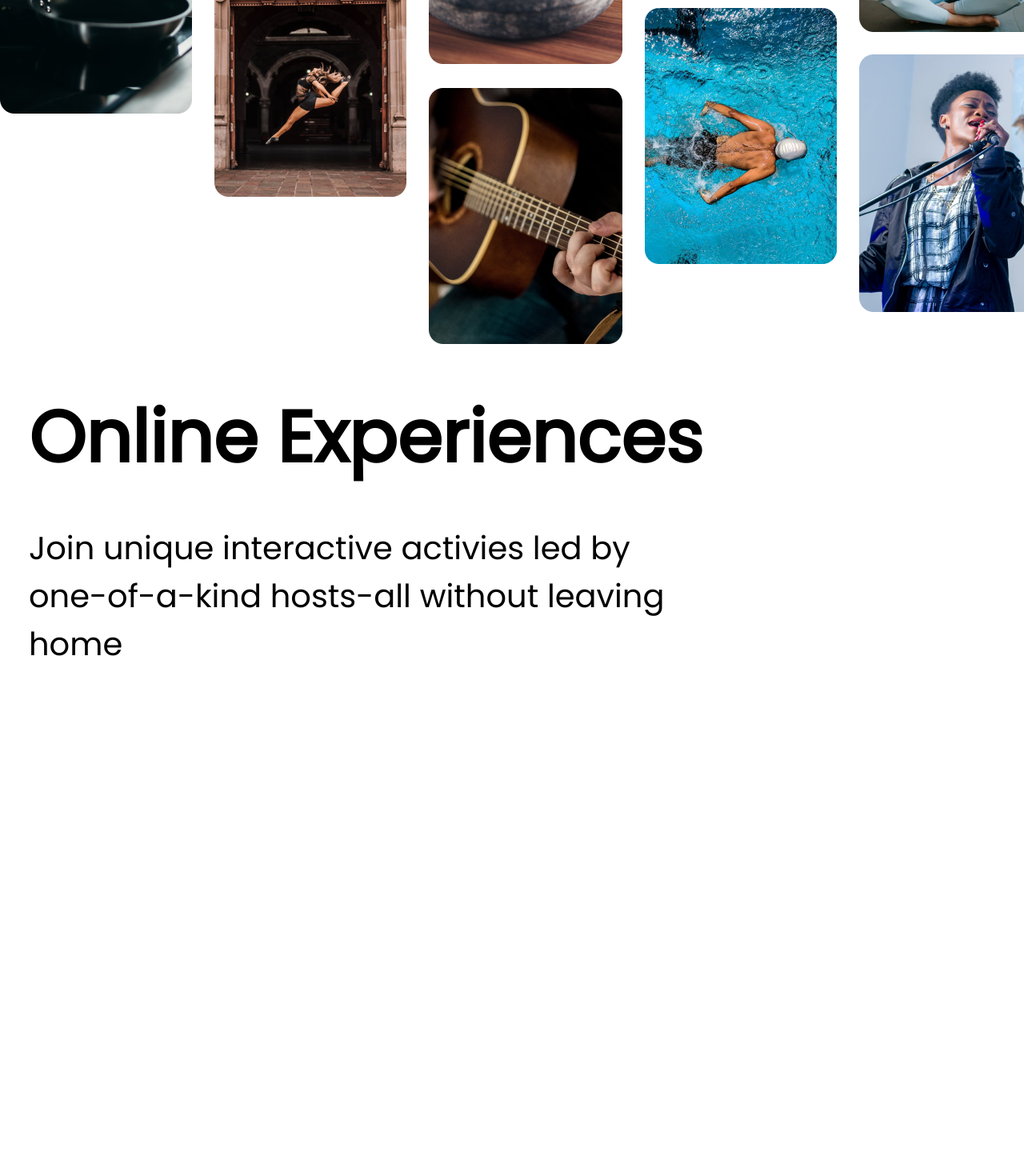
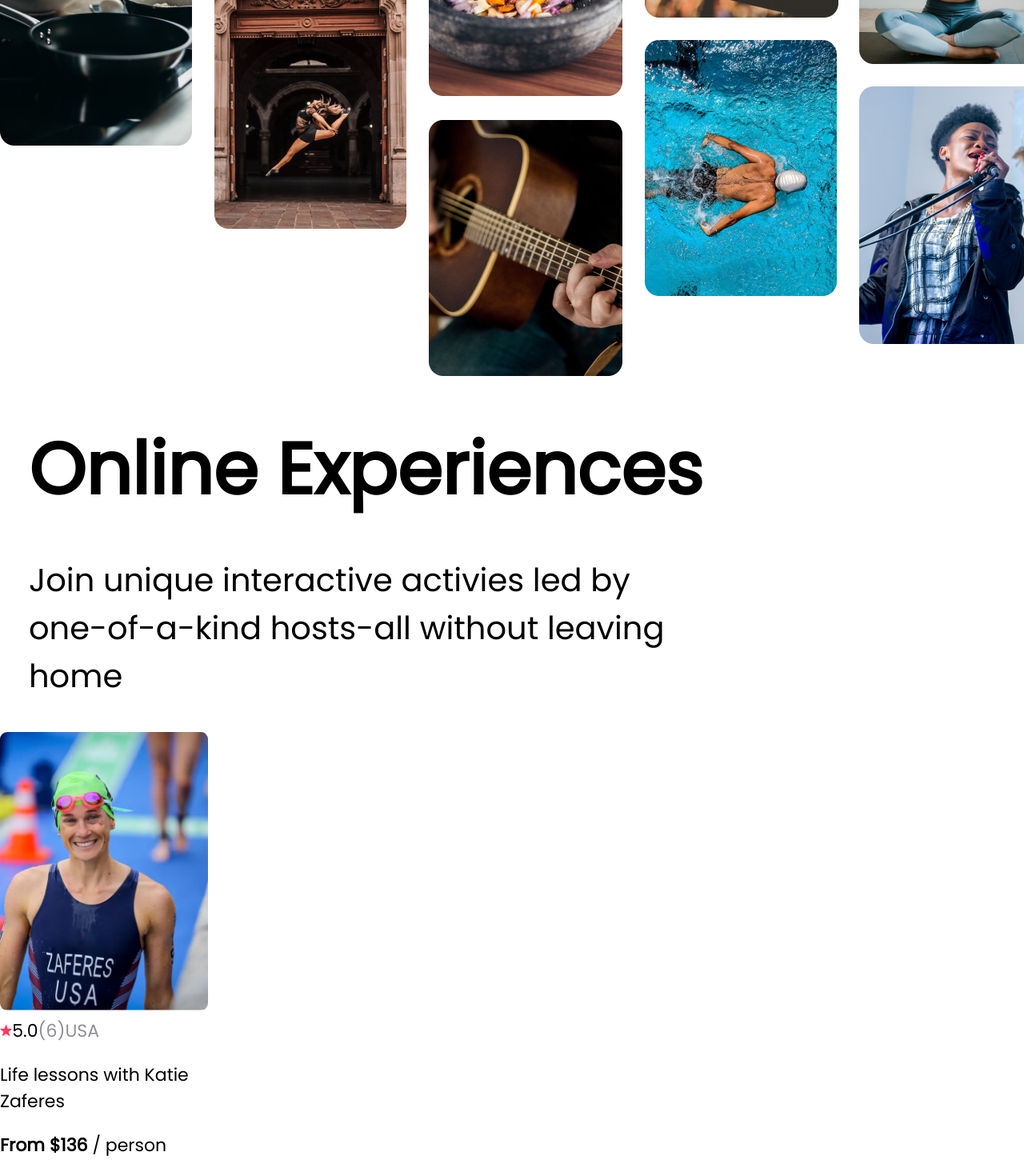
Before and after one commit to htder/scrimba-react, a React (Create React App) app in the folder airbnb-exp-clone/: page / in a window 1280 px wide. Shown: the part 460-1930 px from the top of the page at 80% size. Before the commit the page ends 1335 px from the top, so only its background shows below. Built offline with nearby package versions, Linux system fonts and the light colour scheme.

Commit message:
sytled card component

```diff
--- a/airbnb-exp-clone/src/App.css
+++ b/airbnb-exp-clone/src/App.css
@@ -2,6 +2,15 @@
 
 * {
   box-sizing: border-box;
+  font-family: 'Poppins';
+}
+
+.grey {
+  color: #918E9B;
+}
+
+.bold {
+  font-weight: bold;
 }
 
 h1 {
@@ -10,6 +19,25 @@
 
 body {
   margin: 0;
+}
+
+.card {
+  width: 260px;
+  font-size: 22px;
+}
+
+.card--image {
+  width: 100%;
+  border-radius: 9px;
+}
+
+.card--stats {
+  display: flex;
+  align-items: center;
+}
+
+.card--star {
+  height: 14px;
 }
 
 .hero--image {
@@ -30,17 +58,9 @@
   font-size: 90px;
 }
 
-.hero {
-  font-family: 'Poppins';
-}
-
 nav {
-  height: 70px;
+  height: 110px;
   display: flex;
   padding: 20px 36px;
   box-shadow: 0px 3px 7px rgba(0,0,0,.1);
 }
-
-.nav--logo {
-  max-width: 100px;
-}
--- a/airbnb-exp-clone/src/App.js
+++ b/airbnb-exp-clone/src/App.js
@@ -1,12 +1,14 @@
 import './App.css';
 import Navbar from './components/Navbar';
 import Hero from './components/Hero';
+import Card from './components/Card';
 
 function App() {
   return (
     <div className="App">
       <Navbar />
       <Hero />
+      <Card />
     </div>
   );
 }
--- /dev/null
+++ b/airbnb-exp-clone/src/components/Card.js
@@ -0,0 +1,21 @@
+import React from 'react'
+import image from '../images/katie-zaferes.png';
+import star from '../images/star.png';
+
+function Card() {
+  return (
+    <section className="card">
+      <img src={image} className="card--image"/>
+      <div className="card--stats">
+        <img src={star} className="card--star"/>
+        <span>5.0</span>
+        <span className="grey">(6)</span>
+        <span className="grey">USA</span>
+      </div>
+      <p>Life lessons with Katie Zaferes</p>
+      <p><span className="bold">From $136</span> / person</p>
+    </section>
+  );
+}
+
+export default Card;
--- a/airbnb-exp-clone/src/components/Hero.js
+++ b/airbnb-exp-clone/src/components/Hero.js
@@ -3,13 +3,13 @@
 
 function Hero() {
   return (
-    <div className="hero">
+    <section className="hero">
       <img src={hero} className="hero--image"/>
       <div className="hero--text">
         <h1>Online Experiences</h1>
         <p>Join unique interactive activies led by one-of-a-kind hosts-all without leaving home</p>
       </div>
-    </div>
+    </section>
 
   );
 }
```
Also changed, not shown: airbnb-exp-clone/src/images/katie-zaferes.png (added), airbnb-exp-clone/src/images/star.png (added).
